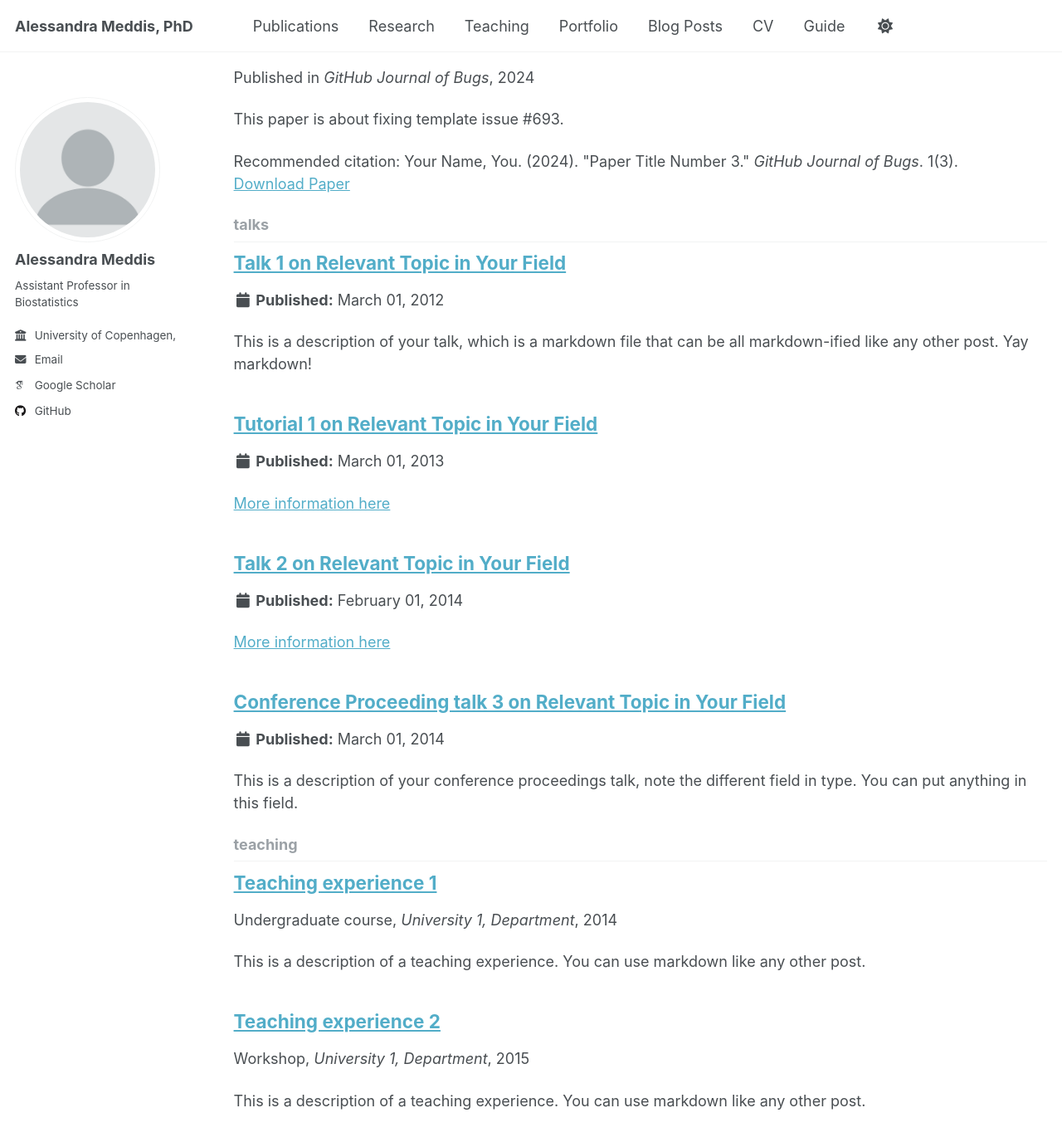
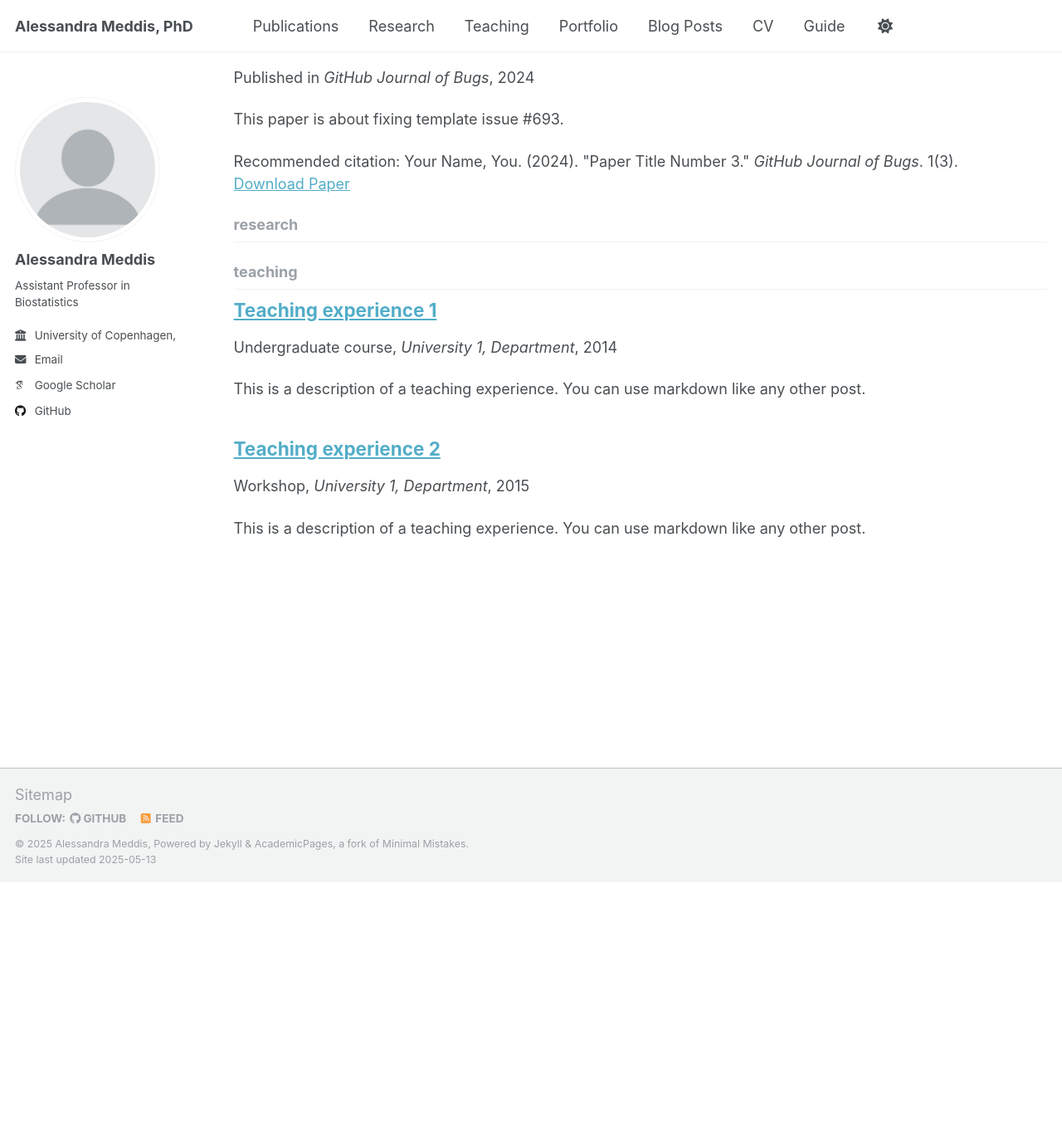
Before and after one commit to AMeddis/ameddis.github.io, a Jekyll site: the page built from _pages/collection-archive.html, in a window 1280 px wide and 1400 px high, scrolled down 1853 px. Shown: the top 1376 px of the window at 83% size. Built offline with Jekyll 4.4.1, drawn with Linux system fonts in a browser that asks for light colours; some web fonts are replaced; after the commit the page ends 2916 px from its top, so only the background shows below that.

Commit message:
Update _config.yml

```diff
--- a/_config.yml
+++ b/_config.yml
@@ -200,7 +200,7 @@ collections:
   portfolio:
     output: true
     permalink: /:collection/:path/
-  talks:
+  research:
     output: true
     permalink: /:collection/:path/
 
@@ -257,7 +257,7 @@ defaults:
       path: ""
       type: research
     values:
-      layout: talk
+      layout: research
       author_profile: true
       share: true
 
```
